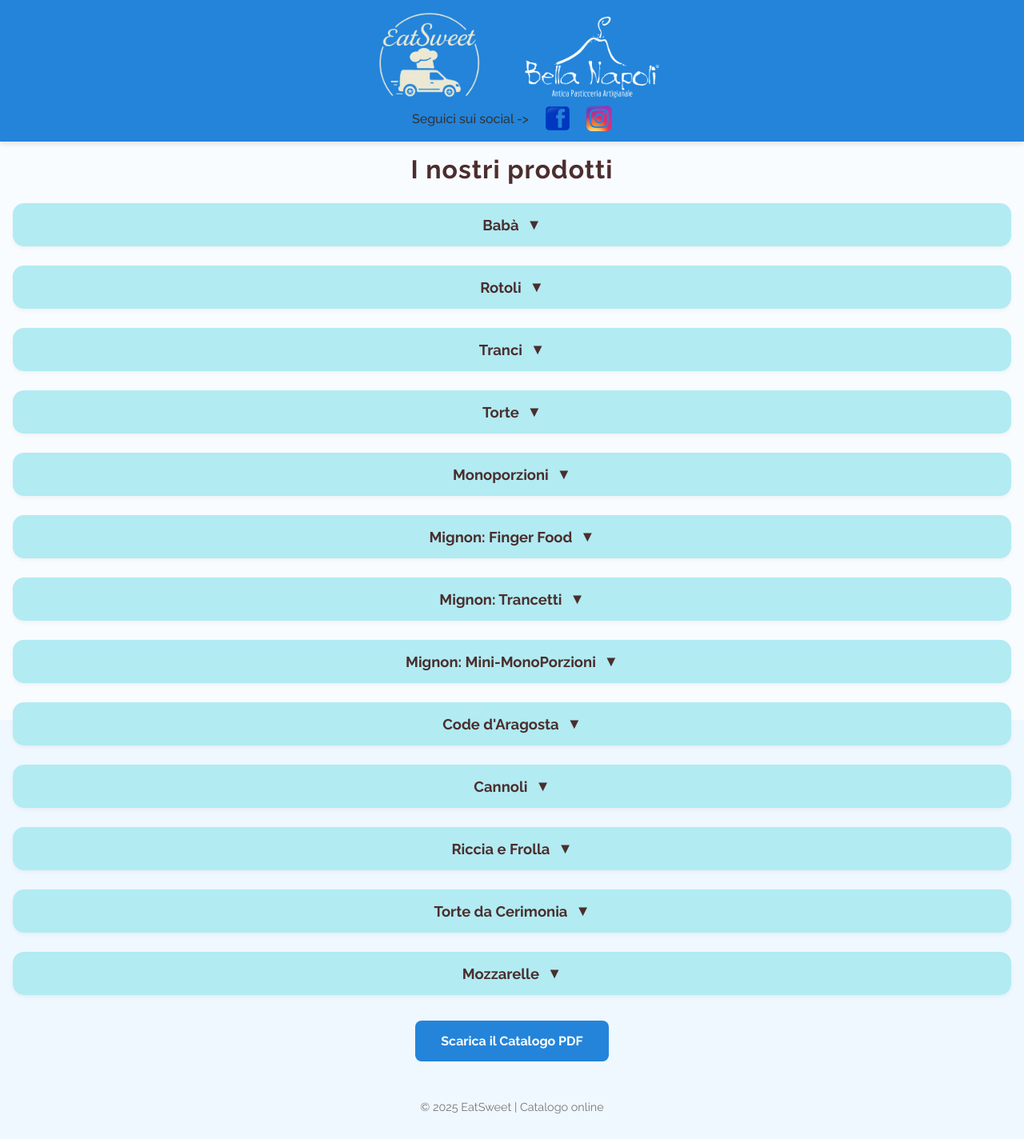
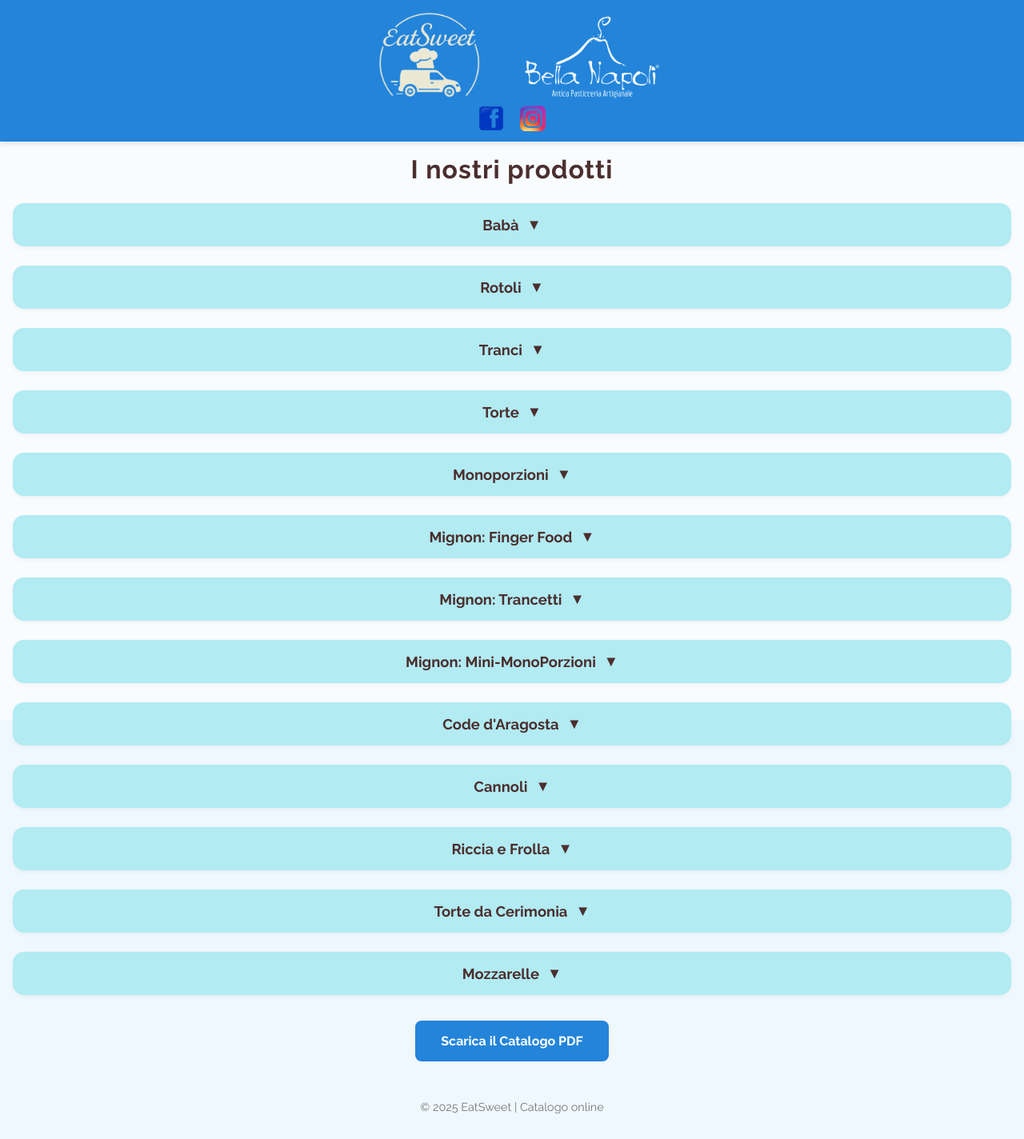
Before and after one commit to EatSweetDolci/eatsweetdolci.github.io, a Jekyll site: the page eatsweet/index.html, which Jekyll copies as it is, in a window 1280 px wide. Shown: the whole page at 80% size. Built offline with Jekyll 4.4.1, drawn with Linux system fonts in a browser that asks for light colours.

Commit message:
modified:   eatsweet/index.html

```diff
--- a/eatsweet/index.html
+++ b/eatsweet/index.html
@@ -127,7 +127,6 @@
     </div>
 
     <div class="social-links">
-      <span class="social-text">Seguici sui social -></span>
       <a href="https://www.facebook.com/share/15PvTMKxs1V/" target="_blank" rel="noopener">
         <img src="./assets/logo/Facebook_icon.png" alt="Facebook" class="social-icon">
       </a>
```
